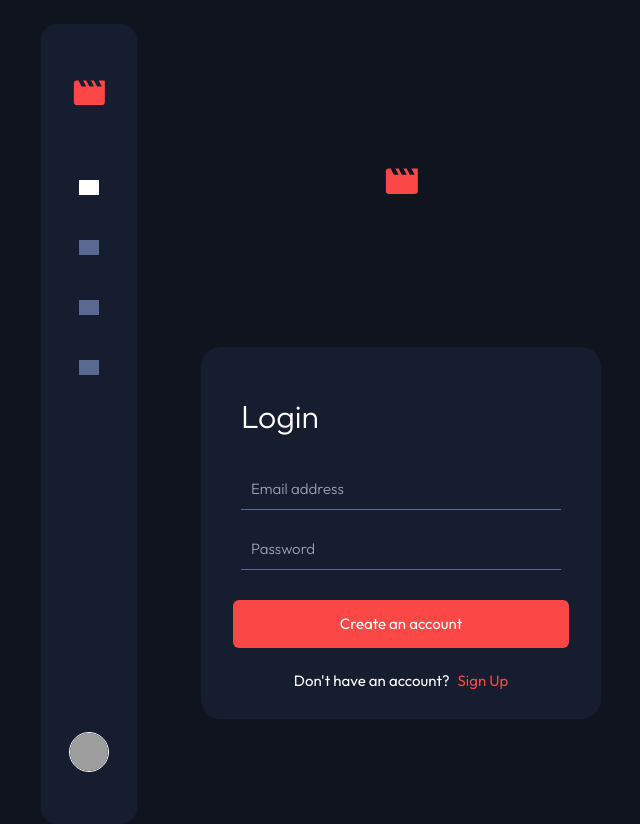
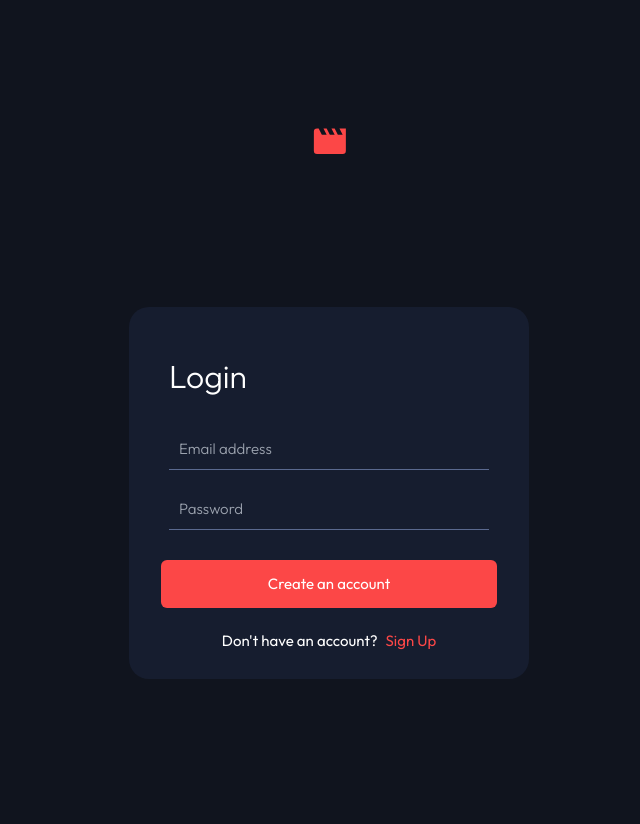
Before and after one commit to AusteId/entertainment-web-app, a React (Vite) app: page / in a window 1280 px wide. Shown: the whole page, without its empty margins (311-951 px from the left). After the commit the page ends 800 px from the top, so only its background shows below. Built offline with nearby package versions, Linux system fonts and the light colour scheme; grey boxes are pictures that could not be loaded.

Commit message:
NavBar 0.9.4 - new working navbar with log out

```diff
--- a/src/components/NavBar.jsx
+++ b/src/components/NavBar.jsx
@@ -1,7 +1,7 @@
-import React from 'react';
+import React, { useState, useEffect, useRef } from 'react';
 import { NavLink } from 'react-router';
+import { useUserContext } from '../service/UserContextProvider';  // Import the UserContext
 
-// Navigation items configuration
 const navItems = [
   { to: '/#', icon: 'icon-nav-home.svg', alt: 'Home' },
   { to: '/movies', icon: 'icon-nav-movies.svg', alt: 'Movies' },
@@ -11,27 +11,27 @@ const navItems = [
 
 // Logo component
 const Logo = () => (
-  <NavLink to="/#">
+  <NavLink to='/#'>
     <img
-      src="/assets/logo.svg"
-      alt="Logo"
-      className="w-[1.5625rem] h-[1.25rem] md:w-[2rem] md:h-[1.6rem]"
+      src='/assets/logo.svg'
+      alt='Logo'
+      className='w-[1.5625rem] h-[1.25rem] md:w-[2rem] md:h-[1.6rem]'
     />
   </NavLink>
 );
 
-// Navigation Icon component
-const NavIcon = ({ to, icon, alt }) => (
+// NavIcon component
+const NavIcon = ({ to, icon, alt, className = '' }) => (
   <NavLink
     to={to}
     className={({ isActive }) =>
       `group relative flex items-center justify-center ${
         isActive ? 'filter brightness-[4]' : ''
-      }`
+      } ${className}`
     }
   >
     <div
-      className="bg-lightBlue transition duration-500 group-hover:bg-red w-[1rem] h-[1rem] md:w-[1.25rem] md:h-[1.25rem]"
+      className='bg-lightBlue transition duration-500 group-hover:bg-red w-[1rem] h-[1rem] md:w-[1.25rem] md:h-[1.25rem]'
       style={{
         mask: `url('/assets/${icon}') center/contain no-repeat`,
         WebkitMask: `url('/assets/${icon}') center/contain no-repeat`,
@@ -41,43 +41,111 @@ const NavIcon = ({ to, icon, alt }) => (
   </NavLink>
 );
 
-// Avatar component
-const Avatar = () => (
-  <NavLink to="/profile">
+// Avatar component with logout functionality
+const Avatar = () => {
+  const [isDropdownOpen, setIsDropdownOpen] = useState(false);
+  const { setUserLoggedOut } = useUserContext();  // Access logout function from context
+  const dropdownRef = useRef(null);  // Ref to track the dropdown menu
+
+  // Toggle the dropdown menu open/close
+  const toggleDropdown = () => setIsDropdownOpen((prev) => !prev);
+
+  // Close dropdown if click is outside of dropdown
+  useEffect(() => {
+    const handleClickOutside = (event) => {
+      if (dropdownRef.current && !dropdownRef.current.contains(event.target)) {
+        setIsDropdownOpen(false); // Close the dropdown if clicked outside
+      }
+    };
+
+    // Attach the event listener
+    document.addEventListener('mousedown', handleClickOutside);
+
+    // Clean up the event listener on unmount
+    return () => {
+      document.removeEventListener('mousedown', handleClickOutside);
+    };
+  }, []);
+
+  // Handle user logout
+  const handleLogout = () => {
+    setUserLoggedOut(); // Call the logout function from context
+    setIsDropdownOpen(false); // Close the dropdown
+  };
+
+  return (
+    <div className="relative">
+      <NavLink to="" onClick={toggleDropdown}>
         <img
           src="/assets/image-avatar.png"
           alt="Avatar"
-      className="rounded-full border border-white w-[1.5rem] h-[1.5rem] md:w-[2rem] md:h-[2rem] xl:w-[2.5rem] xl:h-[2.5rem]"
+          className="rounded-full border border-white
+            w-[1.5rem] h-[1.5rem]
+            md:w-[2rem] md:h-[2rem]
+            xl:w-[2.5rem] xl:h-[2.5rem]"
         />
       </NavLink>
+
+      {/* Dropdown Menu */}
+      {isDropdownOpen && (
+        <div
+          ref={dropdownRef} // Attach the ref to the dropdown
+          className="absolute right-0 mt-2 xl:mt-0 xl:left-[4rem] xl:bottom-[0rem] bg-darkBlue text-darkBlue border-2 border-lightBlue rounded-2xl shadow-lg p-[0.5rem]
+          flex flex-col space-y-2 w-40"
+        >
+          <NavLink
+            to="/profile"
+            className="text-sm bg-lightBlue hover:bg-white border border-dark rounded-lg p-2 text-center"
+            onClick={() => setIsDropdownOpen(false)}
+          >
+            Profile
+          </NavLink>
+          <button
+            className="text-sm bg-lightBlue hover:bg-white border border-dark rounded-lg text-center"
+            onClick={handleLogout}
+          >
+            Sign Out
+          </button>
+        </div>
+      )}
+    </div>
   );
+};
 
 // Navbar component
 const Navbar = () => (
+  <div className='flex flex-col xl:flex-row z-10 top-0 sticky'>
     <nav
-    className="bg-darkBlue md:rounded-2xl sticky z-10 top-0 flex flex-row h-full p-[1rem] md:p-[1.25rem] md:m-[1.5rem] lg:flex-col lg:w-[6rem] 2xl:h-[60rem]"
+      className='bg-darkBlue flex items-center justify-between p-4 z-10 top-0 sticky
+    sm:p-5
+    md:rounded-2xl md:m-[1.5rem]
+    xl:p-0 xl:pt-[2.25rem] xl:h-screen xl:w-[6rem] xl:flex-col xl:m-0 xl:left-[0rem] xl:top-[0px] xl:sticky'
     >
       {/* Logo */}
-    <div className="flex justify-start items-center w-full lg:justify-center lg:items-center lg:mt-[2.25rem]">
+      <div className='flex justify-center items-center xl:mt-[2rem]'>
         <Logo />
       </div>
 
-    {/* Navigation Icons */}
+      {/* Icons */}
       <div
-      className="flex flex-row w-full justify-center space-x-[1.25rem] md:space-x-[2rem] lg:flex-col lg:space-x-0 lg:space-y-[2.5rem] lg:pt-[4.5rem]"
+        className='flex items-center space-x-[1.25rem] space-y-[0px]
+      md:space-x-[2rem]
+      xl:space-x-[0px] xl:flex-col xl:pt-[5rem] xl:space-y-[3rem]'
       >
         {navItems.map(({ to, icon, alt }) => (
           <NavIcon key={to} to={to} icon={icon} alt={alt} />
         ))}
       </div>
 
-    {/* Avatar */}
+      {/* Avatar and Dropdown */}
       <div
-      className="flex w-full justify-end lg:justify-center items-center mt-auto lg:mb-[2rem]"
+        className='flex justify-center items-center
+      xl:mt-auto xl:mb-[4rem]'
       >
-      <Avatar />
+        <Avatar /> {/* Avatar triggers the dropdown and logout */}
       </div>
     </nav>
+  </div>
 );
 
 export default Navbar;
--- a/src/layouts/MainLayout.jsx
+++ b/src/layouts/MainLayout.jsx
@@ -1,15 +1,6 @@
 import { Outlet } from 'react-router';
-import Navbar from '../components/NavBar';
 
 export const MainLayout = () => {
-  return (
-    <div className="lg:flex lg:h-screen">
-      {/* Sidebar */}
-      <Navbar />
-      {/* Main content area */}
-      <div className="flex-1 p-6 overflow-auto">
-        <Outlet />
-      </div>
-    </div>
-  );
+  return <div className='wrapper'><Outlet /></div>
+
 };
--- a/src/pages/HomePage.jsx
+++ b/src/pages/HomePage.jsx
@@ -2,6 +2,7 @@ import { FormSwitcher } from '../components/FormSwitcher';
 import { BasicCard } from '../components/shared/BasicCard';
 import { useUserContext } from '../service/UserContextProvider';
 import { Search } from '../components/Search';
+import Navbar from '../components/NavBar';
 
 export default function HomePage() {
   const userData = useUserContext();
@@ -13,56 +14,40 @@ export default function HomePage() {
   const handleSearch = () => {};
 
   return (
-    <main className='lg:flex-col lg:flex gap-3 p-4'>
-      {userData.userId ? (
-        <>
-          <div className='flex-1'>
-            <div className='w-full flex flex-col gap-4 body-md p-4'>
+    <main className="max-w-screen-xl h-screen mx-auto">
+      <div className="flex flex-col xl:flex-row">
+        {/* Jei vartotojas prisijungęs, rodome Navbar */}
+        {userData.userId && (
+          <div className="lg:h-full z-10 top-0 sticky xl:p-2">
+            <Navbar />
+          </div>
+        )}
+
+        {/* Pagrindinis turinys */}
+        <div className="flex-grow">
+          {userData.userId ? (
+            <div className="w-full flex flex-col gap-4 p-4">
               <Search onSearch={(searchString) => handleSearch(searchString)} />
-              <h2 className='heading-lg text-white font-outfit mb-8'>
+              <h2 className="heading-lg text-white font-outfit mb-8">
                 Recommended for you{' '}
                 <span
                   onClick={() => handleLogout()}
-                  className='text-red hover:underline cursor-pointer'
+                  className="text-red hover:underline cursor-pointer"
                 >
                   Logout
                 </span>
               </h2>
-              {/* <h1 className='heading-lg'>{title}</h1> */}
-              <div className='grid grid-cols-2 sm:grid-cols-2 md:grid-cols-3 lg:grid-cols-4 gap-10'>
+              <div className="grid grid-cols-2 sm:grid-cols-2 md:grid-cols-3 lg:grid-cols-4 gap-10">
                 <BasicCard />
-              {/* <MoviesList movies={filteredMovies} /> */}
               </div>
             </div>
-          </div>
-        </>
-      ) : (
-        <div className='max-w-md mx-auto'>
-          <FormSwitcher />
+          ) : (
+            <div className="max-w-md mx-auto">
+              <FormSwitcher />
+            </div>
+          )}
         </div>
-      )}
+      </div>
     </main>
-    // <main>
-    //   {userData.userId ? (
-    //     <div className='h-screen flex gap-3 p-4'>
-    //       <div className='flex-1'></div>
-    //       <Search onSearch={() => {}} />
-    //       <h2 className='heading-lg text-white font-outfit mb-8'>
-    //         Recommended for you{' '}
-    //         <span
-    //           onClick={() => handleLogout()}
-    //           className='text-red hover:underline cursor-pointer'
-    //         >
-    //           Logout
-    //         </span>
-    //       </h2>
-    //       <div className='grid grid-cols-2 sm:grid-cols-2 md:grid-cols-3 lg:grid-cols-4 gap-10 '>
-    //         <BasicCard />
-    //       </div>
-    //     </div>
-    //   ) : (
-    //     <FormSwitcher />
-    //   )}
-    // </main>
   );
 }
```
Lines whose indentation alone changed are shown as unchanged.
